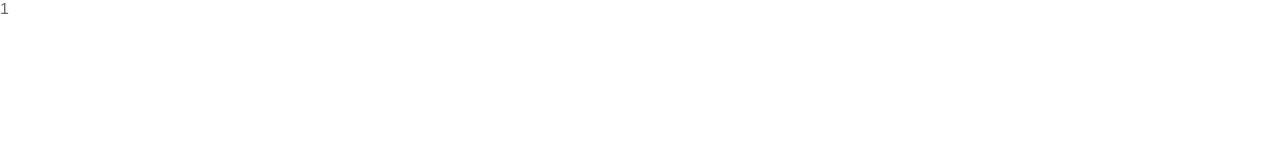
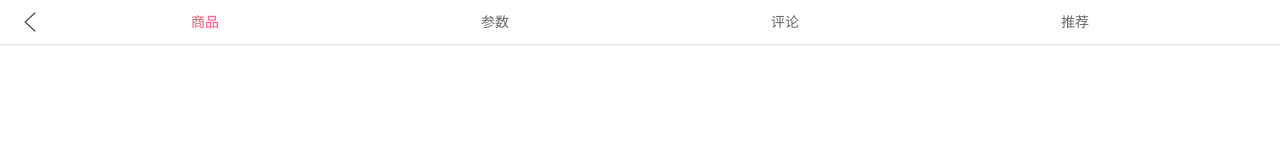
Before and after one commit to yxy4598/shoppingmall, a Vue app: page /detail/1 in a window 1280 px wide. Shown: the top 160 px of the page. Built offline with nearby package versions, Linux system fonts and the light colour scheme.

Commit message:
DetailTabBar

```diff
--- a/src/views/detail/Detail.vue
+++ b/src/views/detail/Detail.vue
@@ -1,12 +1,16 @@
 <template>
   <div>
-    {{iid}}
+    <detail-nav-bar></detail-nav-bar>
   </div>
 </template>
 
 <script>
+  import DetailNavBar from './childComps/DetailNavBar.vue'
   export default {
     name: 'Detail',
+    components: {
+      DetailNavBar
+    },
     data() {
       return {
         iid: null
--- /dev/null
+++ b/src/views/detail/childComps/DetailNavBar.vue
@@ -0,0 +1,57 @@
+<template>
+  <div>
+    <nav-bar>
+      <div slot="left" class="back" @click="backClick">
+        <img src="~assets/img/common/back.svg" alt="">
+      </div>
+      <div slot="center" class="title">
+        <div v-for="(item, index) in titles"
+              class="title-item"
+              :class="{active: index === curryIndex}"
+              @click="titleClick(index)"
+         >{{item}}</div>
+      </div>
+    </nav-bar>
+  </div>
+</template>
+
+<script>
+  import NavBar from 'components/common/navbar/NavBar'
+
+  export default {
+    name: 'DetailNavBar',
+    data() {
+      return {
+        titles: ['商品', '参数', '评论', '推荐'],
+        curryIndex: 0
+      }
+    },
+    components: {
+      NavBar
+    },
+    methods: {
+      titleClick(index) {
+        this.curryIndex = index;
+      },
+      backClick() {
+        this.$router.back();
+      }
+    }
+  }
+</script>
+
+<style scoped>
+  .title {
+    font-size: 14px;
+    display: flex;
+  }
+  .title-item {
+    flex: 1;
+  }
+  .active {
+    color: var(--color-high-text);
+  }
+  .back img {
+    margin-top: 11px;
+  }
+</style>
```
